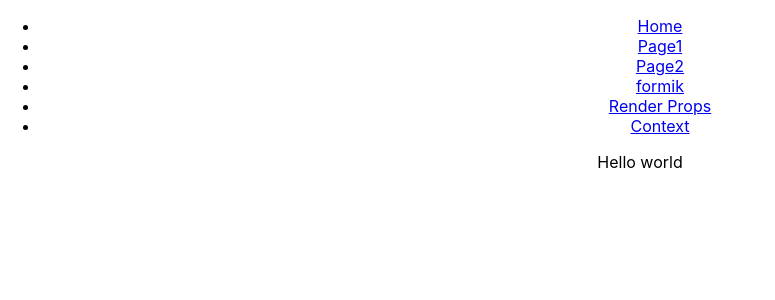
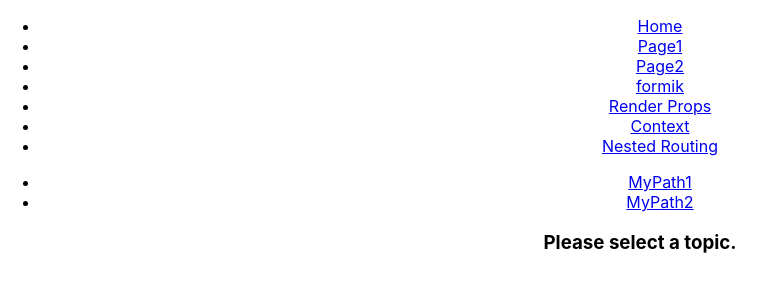
Before and after one commit to byorn/testing-react, a React (Create React App) app: page /nestedrouting in a window 1280 px wide. Shown: the top 300 px of the page, without its empty margins (0-775 px from the left). Built offline with nearby package versions, Linux system fonts and the light colour scheme.

Commit message:
nested routing

```diff
--- a/src/App.js
+++ b/src/App.js
@@ -11,6 +11,7 @@ import Page2 from './pages/Page2';
 import RenderProps from './pages/RenderProps';
 import SignupForm from './pages/SignupForm';
 import ContextExample from './pages/ContextExample';
+import NestedRouting from './pages/NestedRouting';
 
 function App() {
   return (
@@ -38,6 +39,9 @@ function App() {
             <li>
               <Link to="/context">Context</Link>
             </li>
+            <li>
+              <Link to="/nestedrouting">Nested Routing</Link>
+            </li>
           </ul>
         </nav>
 
@@ -59,6 +63,9 @@ function App() {
           <Route path="/context">
              <ContextExample/>
           </Route>
+          <Route path="/nestedrouting">
+             <NestedRouting/>
+          </Route>
           <Route path="/">
               Hello world
           </Route>
--- a/src/components/MyComponent.js
+++ b/src/components/MyComponent.js
@@ -5,7 +5,7 @@ const MyComponent = (props) => {
     const state =  useContext(MyReactContext);
 
     return(
-            <div>My Component 1 {state.address} </div>
+            <div>My Component 1 {state && state.address} </div>
     )
 }
 
--- /dev/null
+++ b/src/pages/NestedRouting.js
@@ -0,0 +1,38 @@
+import React from "react";
+import {
+  BrowserRouter as Router,
+  Switch,
+  Route,
+  Link,
+  useParams,
+  useRouteMatch
+} from "react-router-dom";
+import MyComponent from "../components/MyComponent";
+
+const NestedRouting = () => {
+    let { path, url } = useRouteMatch();
+    return (
+        <div>
+        <ul>
+        <li>
+          <Link to={`${url}/mypath1`}>MyPath1</Link>
+        </li>
+        <li>
+          <Link to={`${url}/mypath2`}>MyPath2</Link>
+        </li>
+         </ul>
+
+<Switch>
+        <Route exact path={path}>
+        <h3>Please select a topic.</h3>
+        </Route>
+        <Route path={`${path}/mypath1`}>
+        <MyComponent />
+        </Route>
+</Switch>
+</div>
+
+    )
+}
+
+export default NestedRouting;
```
Also changed, not shown: src/pages/SignupForm.js (indentation only).
